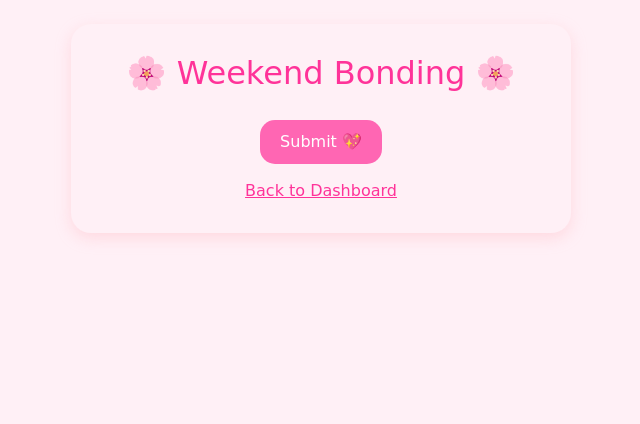
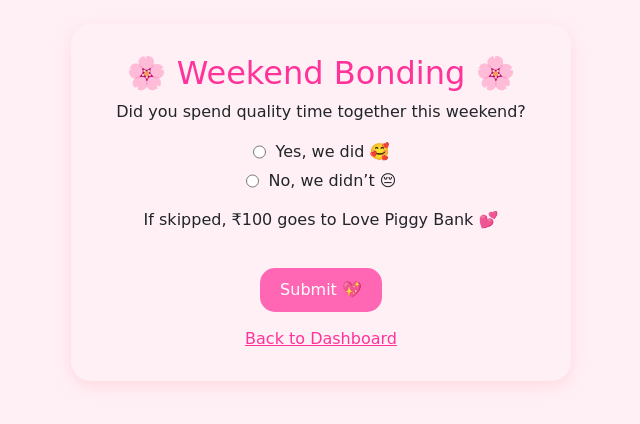
Before and after one commit to FaheemaTamton/Love-Piggy-Bank, a Django app: page /bonding/ in a window 1280 px wide. Shown: the part 56-480 px from the top of the page, without its empty margins (319-959 px from the left). Run offline with Django 5.2, Linux system fonts and the light colour scheme; a user stored in the database is signed in; data comes from the database, SQL or seed files in the repository; data that the repository does not hold is empty.

Commit message:
Update LveP

```diff
--- a/bonding/templates/bonding/bonding.html
+++ b/bonding/templates/bonding/bonding.html
@@ -29,7 +29,25 @@
             </p>
         {% endif %}
 
+        <form method="POST">
+            {% csrf_token %}
 
+            <p>Did you spend quality time together this weekend?</p>
+
+            <label style="display:flex;justify-content:center;gap:10px;">
+                <input type="radio" name="bonding_option" value="yes">
+                Yes, we did 🥰
+            </label>
+
+            <label style="display:flex;justify-content:center;gap:10px;margin-top:5px;">
+                <input type="radio" name="bonding_option" value="no">
+                No, we didn’t 😔
+            </label>
+
+            <p style="margin-top:15px;">
+                If skipped, ₹{{ user.profile.penalty_amount }}
+                goes to Love Piggy Bank 💕
+            </p>
 
             <button type="submit"
                     style="background:#ff66b3;color:white;
```
Also changed, not shown: bonding/templates/bonding/penalty.html (+12 -0 lines).
